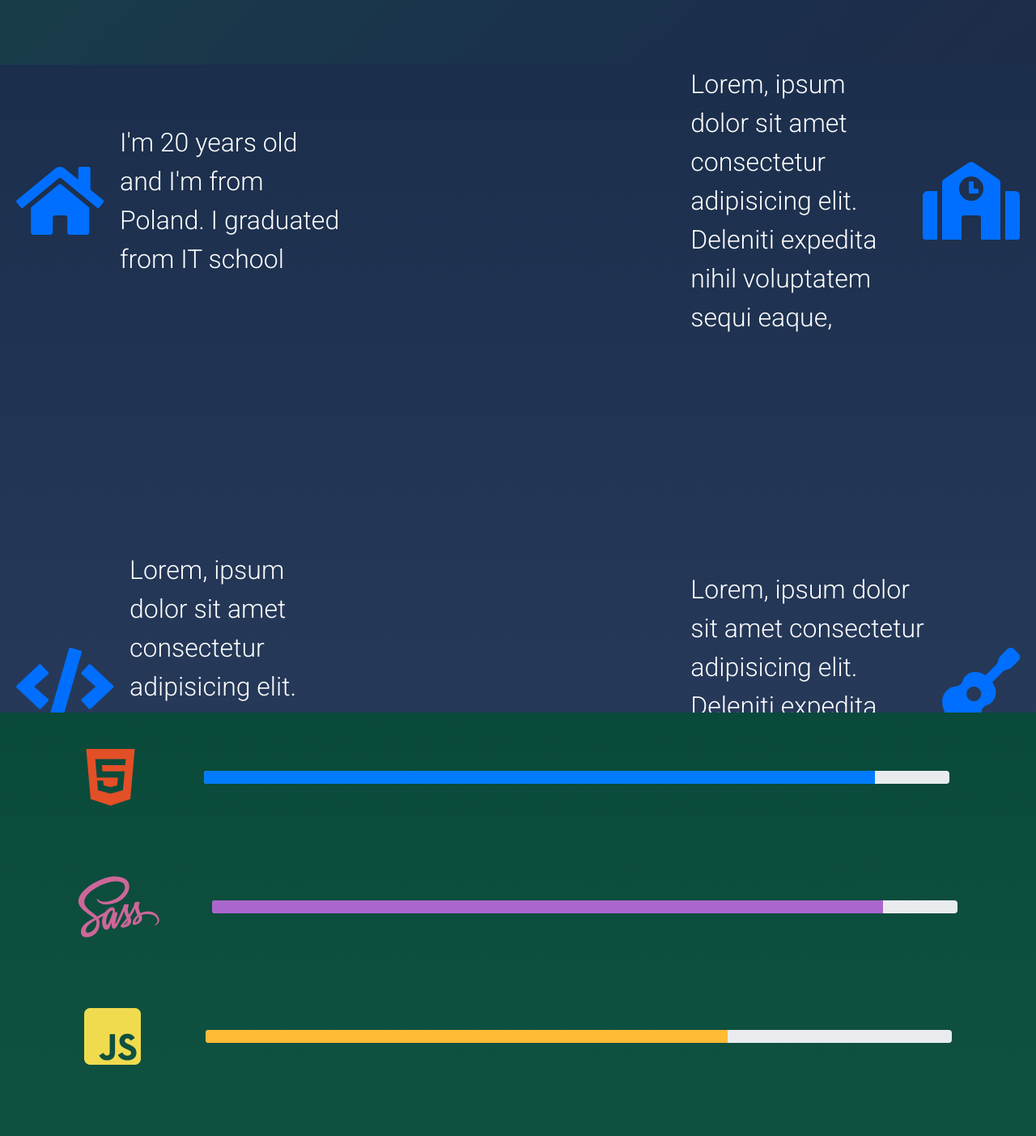
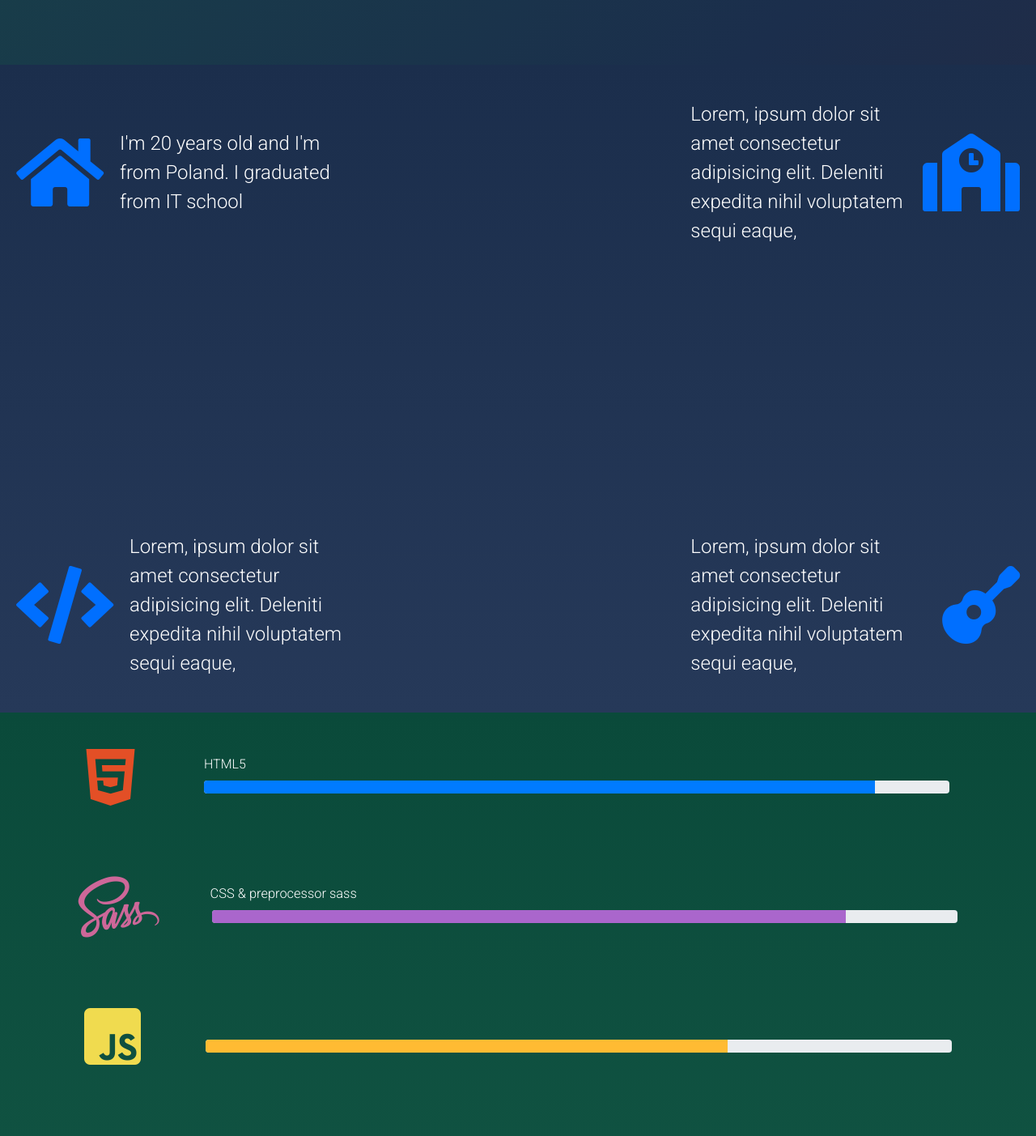
Before and after one commit to ZajoncM/portfolio, a React (Create React App) app: page / in a window 1280 px wide. Shown: the part 720-2123 px from the top of the page at 81% size. Built offline with nearby package versions, Linux system fonts and the light colour scheme.

Commit message:
animations

```diff
--- a/src/pages/Skill.js
+++ b/src/pages/Skill.js
@@ -1,27 +1,53 @@
 import React from "react";
-import { MDBProgress } from "mdbreact";
+import { MDBProgress, MDBAnimation } from "mdbreact";
 const Skill = () => {
   return (
     <>
       <div className="skill__html">
         <i className="fab fa-html5" />
-        <MDBProgress value={90} className="my-2" />
+        <div className="skill__progress">
+          <MDBAnimation type="bounceIn" delay="2.5s">
+            <span> HTML5</span>
+          </MDBAnimation>
+          <MDBProgress value={90} className="my-2" />
+        </div>
       </div>
       <div className="skill__css-sass">
         <i className="fab fa-sass" />
-        <MDBProgress value={90} className="my-2" color="secondary" />
+        <div className="skill__progress">
+          <MDBAnimation type="bounceIn" delay="3s">
+            <span> CSS &amp; preprocessor sass</span>
+          </MDBAnimation>
+          <MDBProgress value={85} className="my-2" color="secondary" />
+        </div>
       </div>
       <div className="skill__javascript">
         <i className="fab fa-js-square" />
-        <MDBProgress value={70} className="my-2" color="warning" />
+        <div className="skill__progress">
+          <MDBAnimation type="bounceIn" delay="3.5s">
+            <span> Javascript</span>
+          </MDBAnimation>
+          <MDBProgress value={70} className="my-2" color="warning" />
+        </div>
       </div>
       <div className="skill__react">
         <i className="fab fa-react" />
-        <MDBProgress value={50} className="my-2" color="info" />
+        <div className="skill__progress">
+          <MDBAnimation type="bounceIn" delay="4s">
+            <span> React.js</span>
+          </MDBAnimation>
+          <MDBProgress value={50} className="my-2" color="info" />
+        </div>
       </div>
       <div className="skill__nodeJS">
         <i className="fab fa-node-js" />
-        <MDBProgress value={25} className="my-2" color="success" />
+        <div className="skill__progress">
+          <MDBAnimation type="bounceIn" delay="4.5s">
+            <span className="bounceIn">Node.js</span>
+          </MDBAnimation>
+
+          <MDBProgress value={25} className="my-2" color="success" />
+        </div>
       </div>
     </>
   );
--- a/src/sass/_About.scss
+++ b/src/sass/_About.scss
@@ -52,8 +52,8 @@
       max-width: 80%;
       padding-left: 20px;
       color: white;
-      @media (min-width: 768px) {
-        font-size: 2rem;
+      @media (min-width: 1025px) {
+        font-size: 1.5rem;
       }
     }
   }
@@ -65,7 +65,6 @@
     color: $blue;
     animation: slideLeft 1s 0.5s both;
     @media (min-width: 768px) {
-      font-size: 2rem;
       grid-column: 3 / span 1;
       grid-row: 1 / span 1;
     }
@@ -73,6 +72,9 @@
       max-width: 80%;
       padding-right: 20px;
       color: white;
+      @media (min-width: 1025px) {
+        font-size: 1.5rem;
+      }
     }
   }
   &__code {
@@ -83,7 +85,6 @@
     color: $blue;
     animation: slideRight 1s 1s both;
     @media (min-width: 768px) {
-      font-size: 2rem;
       grid-column: 1 / span 1;
       grid-row: 3 / span 1;
     }
@@ -91,6 +92,9 @@
       max-width: 80%;
       padding-left: 20px;
       color: white;
+      @media (min-width: 1025px) {
+        font-size: 1.5rem;
+      }
     }
   }
   &__guitar {
@@ -101,7 +105,6 @@
     color: $blue;
     animation: slideLeft 1s 1.5s both;
     @media (min-width: 768px) {
-      font-size: 2rem;
       grid-column: 3 / span 1;
       grid-row: 3 / span 1;
     }
@@ -109,6 +112,9 @@
       max-width: 80%;
       padding-right: 20px;
       color: white;
+      @media (min-width: 1025px) {
+        font-size: 1.5rem;
+      }
     }
   }
 
--- a/src/sass/_Animation.scss
+++ b/src/sass/_Animation.scss
@@ -46,3 +46,41 @@
     background-position: 0% 0%;
   }
 }
+
+@keyframes bounceIn {
+  from,
+  20%,
+  40%,
+  60%,
+  80%,
+  to {
+    animation-timing-function: cubic-bezier(0.215, 0.61, 0.355, 1);
+  }
+
+  0% {
+    opacity: 0;
+    transform: scale3d(0.3, 0.3, 0.3);
+  }
+
+  20% {
+    transform: scale3d(1.1, 1.1, 1.1);
+  }
+
+  40% {
+    transform: scale3d(0.9, 0.9, 0.9);
+  }
+
+  60% {
+    opacity: 1;
+    transform: scale3d(1.03, 1.03, 1.03);
+  }
+
+  80% {
+    transform: scale3d(0.97, 0.97, 0.97);
+  }
+
+  to {
+    opacity: 1;
+    transform: scale3d(1, 1, 1);
+  }
+}
--- a/src/sass/_Skill.scss
+++ b/src/sass/_Skill.scss
@@ -43,7 +43,14 @@
 
     animation: opacity 1s 1s both;
   }
-
+  &__progress {
+    flex-basis: 80%;
+    display: flex;
+    flex-wrap: wrap;
+    & span {
+      color: white;
+    }
+  }
   & .my-2 {
     flex-basis: 80%;
   }
@@ -75,3 +82,6 @@
 .progress-bar {
   animation: slideBar 1s 1.5s both;
 }
+.my-2 {
+  flex-basis: 100% !important;
+}
```
